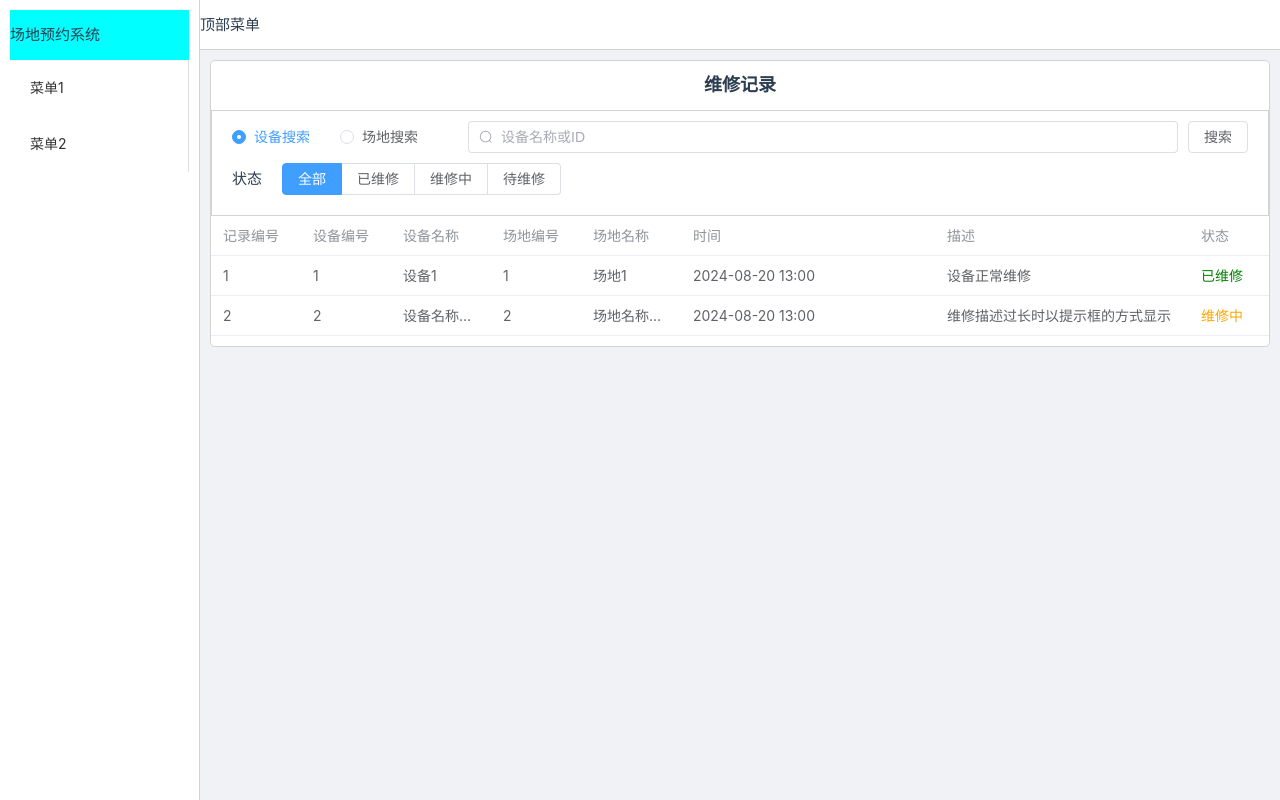
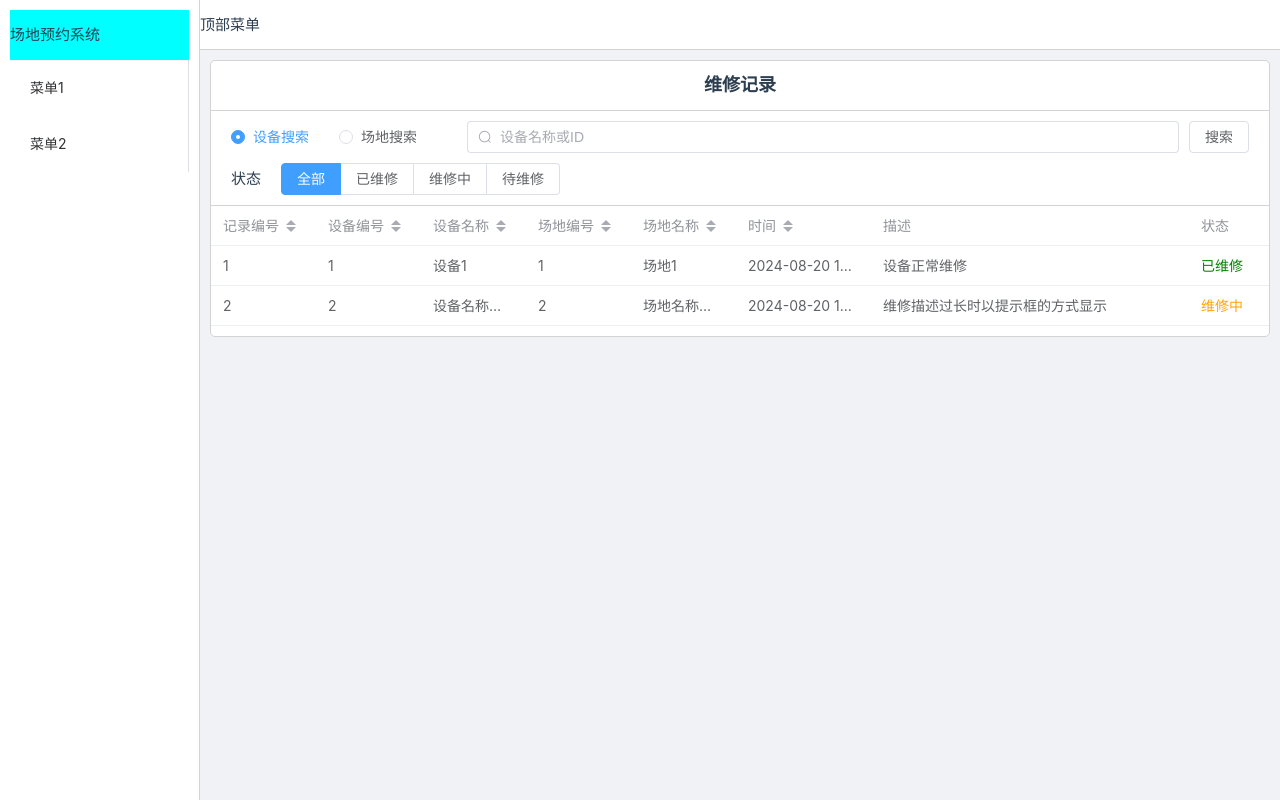
Before and after one commit to wfy3364/database_design-sports_management, a Vue app: page /AdminDeviceRepair in a window 1280 px wide. Built offline with nearby package versions, Linux system fonts and the light colour scheme.

Commit message:
AdminDeviceRepair layout v2

```diff
--- a/src/views/AdminDeviceRepair.vue
+++ b/src/views/AdminDeviceRepair.vue
@@ -59,12 +59,12 @@ const repairData = [{
       </div>
     </div>
     <el-table :data="repairData" :show-overflow-tooltip="{ effect: 'light'}">
-      <el-table-column prop="id" label="记录编号"width="90"></el-table-column>
-      <el-table-column prop="deviceId" label="设备编号" width="90"></el-table-column>
-      <el-table-column prop="deviceName" label="设备名称" width="100"></el-table-column>
-      <el-table-column prop="venueId" label="场地编号" width="90"></el-table-column>
-      <el-table-column prop="venueName" label="场地名称" width="100"></el-table-column>
-      <el-table-column prop="time" label="时间"></el-table-column>
+      <el-table-column prop="id" label="记录编号" width="105" sortable></el-table-column>
+      <el-table-column prop="deviceId" label="设备编号" width="105" sortable></el-table-column>
+      <el-table-column prop="deviceName" label="设备名称" width="105" sortable></el-table-column>
+      <el-table-column prop="venueId" label="场地编号" width="105" sortable></el-table-column>
+      <el-table-column prop="venueName" label="场地名称" width="105" sortable></el-table-column>
+      <el-table-column prop="time" label="时间" width="135" sortable></el-table-column>
       <el-table-column prop="description" label="描述"></el-table-column>
       <el-table-column label="状态" width="80">
         <template #default="item">
@@ -103,7 +103,8 @@ const repairData = [{
   display: flex;
   flex-direction: column;
   padding: 10px;
-  border: 1px solid lightgray;
+  border-top: 1px solid lightgray;
+  border-bottom: 1px solid lightgray;
 }
 
 .SearchArea{
@@ -123,7 +124,6 @@ const repairData = [{
   display: flex;
   padding-left: 10px;
   margin-top: 10px;
-  margin-bottom: 10px;
 }
 
 .FilterText{
```
